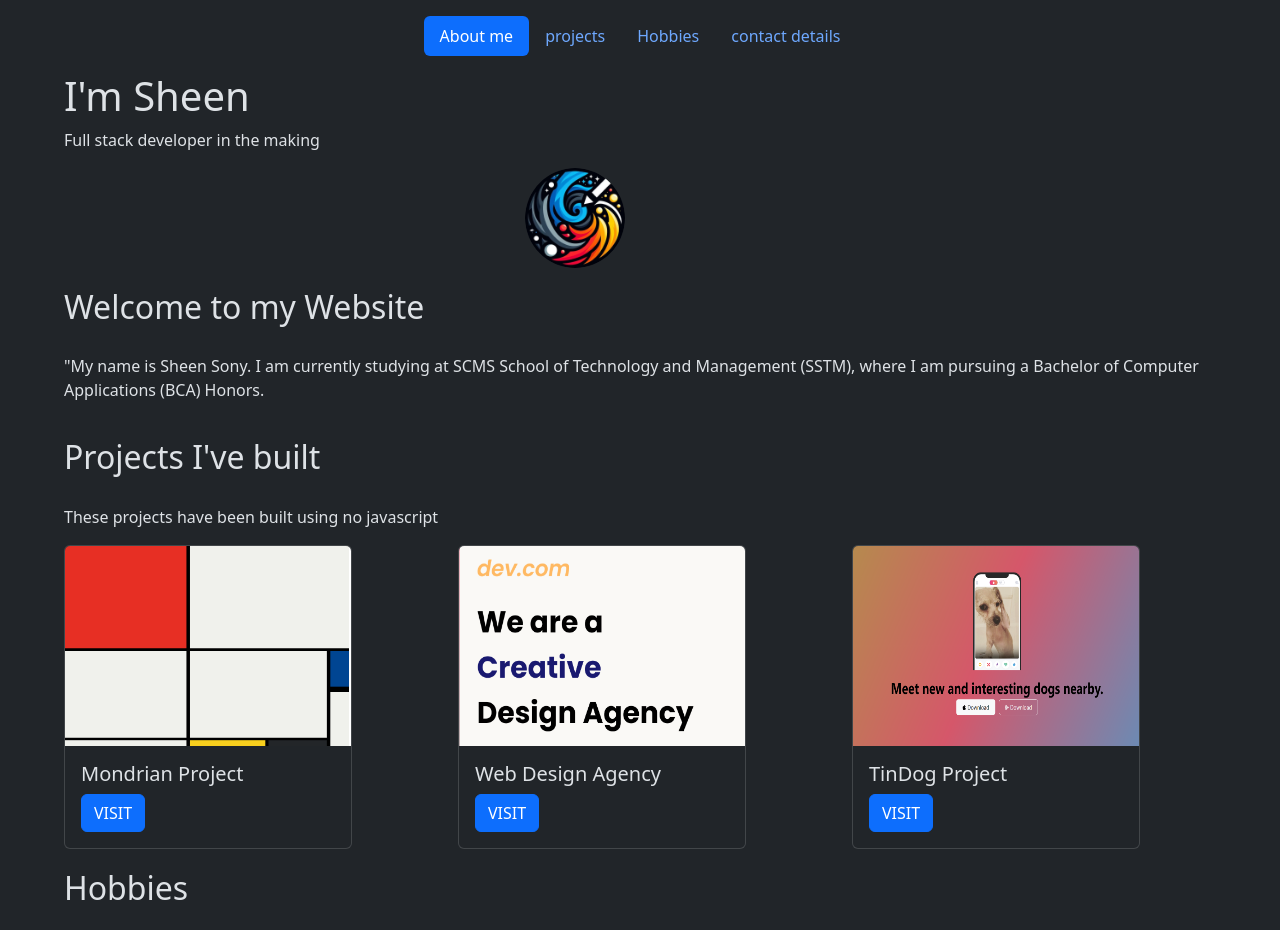
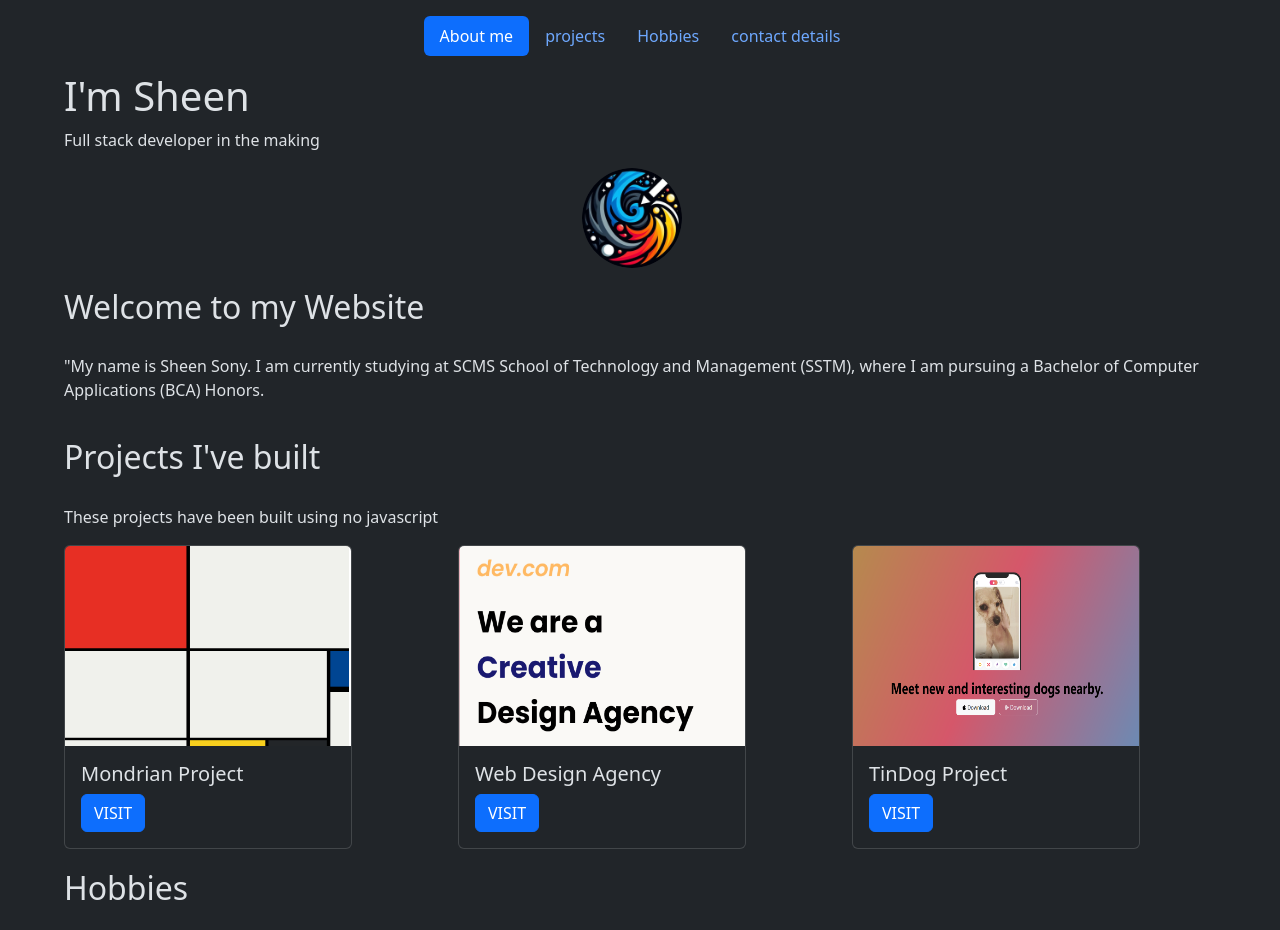
Before and after one commit to sheensony/portfolio, a plain HTML site: page index.html in a window 1280 px wide. Shown: the top 930 px of the page. Drawn offline with nearby package versions, Linux system fonts and the light colour scheme.

Commit message:
Update index.html

```diff
--- a/index.html
+++ b/index.html
@@ -23,7 +23,7 @@
             height: 100px;
             width: 100px;
             border-radius: 50%;
-            margin-left: 40%;
+            margin-left: 45%;
         }
 
         .cards{
```
